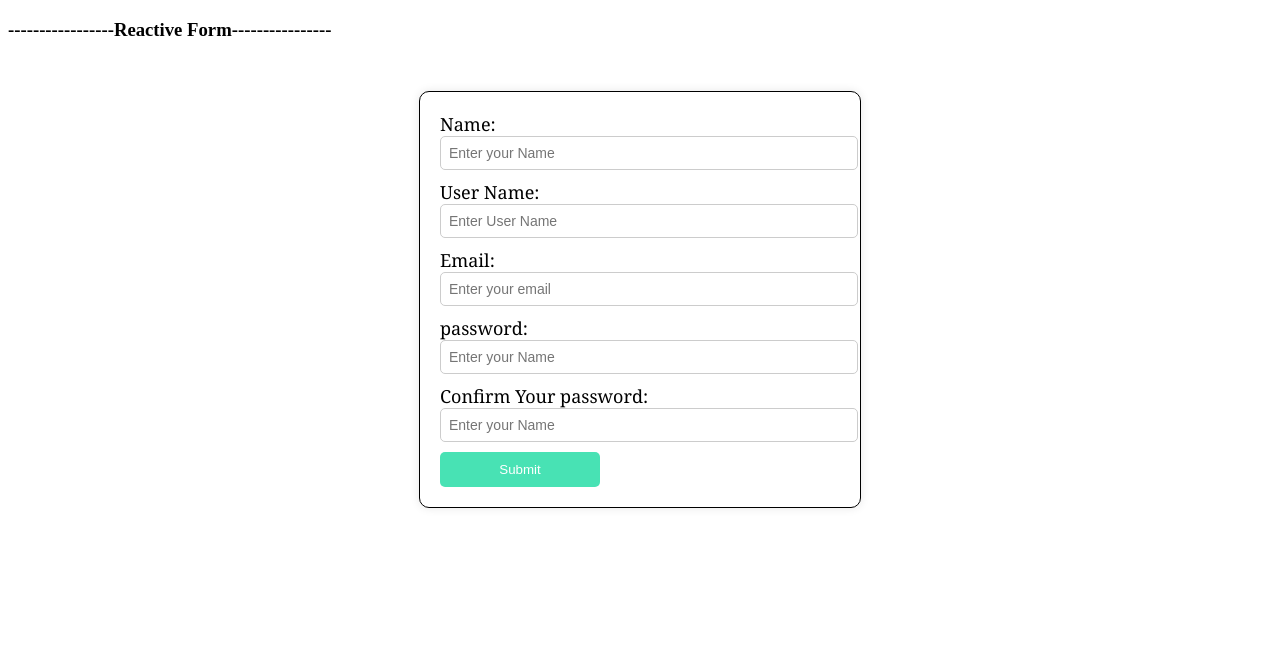
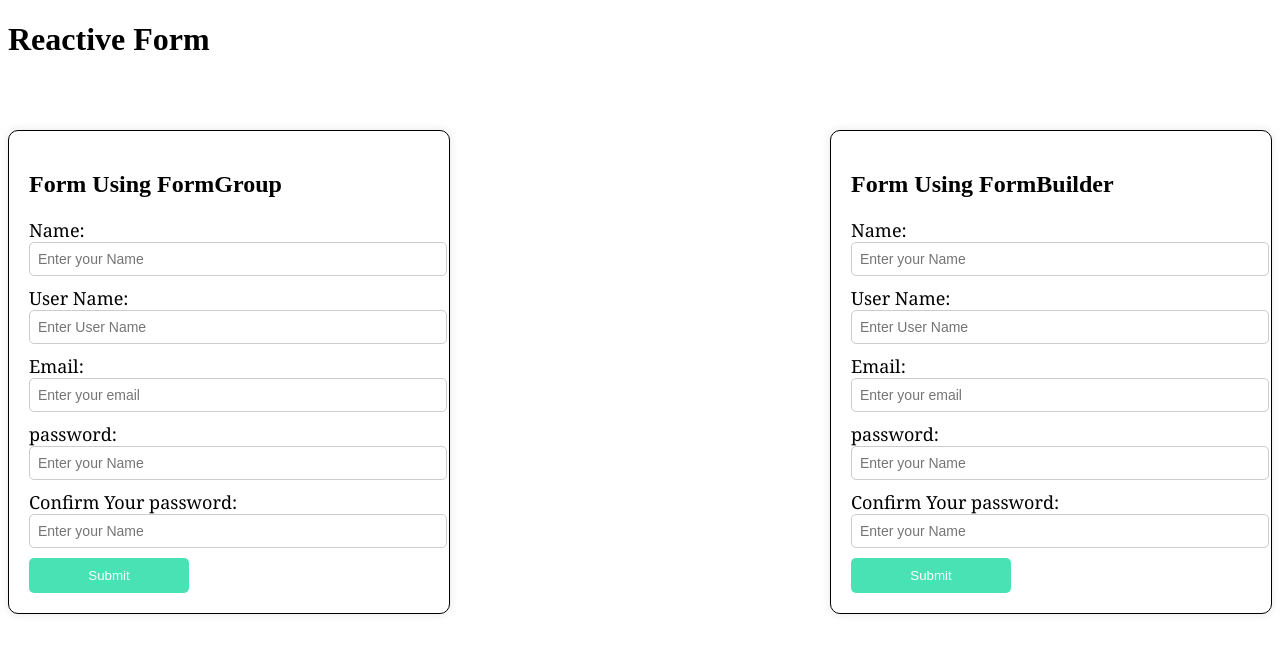
Before and after one commit to an-payalmemane/Angular, an Angular app: page / in a window 1280 px wide. Shown: the top 652 px of the page. Built offline with nearby package versions, Linux system fonts and the light colour scheme.

Commit message:
changes done

```diff
--- /dev/null
+++ b/src/app/example/example.component.html
@@ -0,0 +1 @@
+<p>example works!</p>
--- a/src/app/user/user.component.html
+++ b/src/app/user/user.component.html
@@ -27,36 +27,70 @@
 
 
 
-<h3>-----------------Reactive Form----------------</h3>
-<div class="container">
+<h1>Reactive Form</h1>
+<div class="container" style="float: left;">
+    <h2>Form Using FormGroup</h2>
     <form [formGroup]="user" (ngSubmit)=" userForm()">
         <label>Name: </label>
         <input type="text" placeholder="Enter your Name" formControlName="name">
-        <span *ngIf="formControls.name.invalid && formControls.name.touched">
+        <span *ngIf="formControls.name.invalid && formControls.name.touched" style="color: blue;">
             Name is required and must be at least 3 characters.
           </span>
         <br>
         <label>User Name: </label>
         <input type="text" placeholder="Enter User Name" formControlName="username">
-        <span *ngIf="formControls.username.invalid && formControls.username.touched">
+        <span *ngIf="formControls.username.invalid && formControls.username.touched" style="color: blue;">
             User Name is required and must be at least 5 characters.
           </span><br>
         <label>Email: </label>
         <input type="email" placeholder="Enter your email" formControlName="email">
-        <span *ngIf="formControls.email.invalid && formControls.email.touched">
+        <span *ngIf="formControls.email.invalid && formControls.email.touched" style="color: blue;">
             Email is required .
           </span><br>
         <label>password: </label>
         <input type="password" placeholder="Enter your Name" formControlName="password">
-        <span *ngIf="formControls.password.invalid && formControls.password.touched">
+        <span *ngIf="formControls.password.invalid && formControls.password.touched" style="color: blue;">
             Password is required and must be at least 8 characters.
           </span><br>
         <label>Confirm Your password: </label>
         <input type="password" placeholder="Enter your Name" formControlName="confirmPass">
-        <span *ngIf="formControls.confirmPass.invalid && formControls.confirmPass.touched">
+        <span *ngIf="formControls.confirmPass.invalid && formControls.confirmPass.touched" style="color: blue;">
             Password is required and must be at least 8 characters.
           </span>
-          <span *ngIf="!passwordsMatch()">password doesn't matched </span><br>
+          <span *ngIf="!passwordsMatch()" style="color: blue;">password doesn't matched </span><br>
         <button >Submit</button>
     </form>
 </div>
+<div style="float: right;" class="container">
+  <h2>Form Using FormBuilder</h2>
+    <form [formGroup]="registerForm" (ngSubmit)=" userForm1()">
+        <label>Name: </label>
+        <input type="text" placeholder="Enter your Name" formControlName="name">
+        <span *ngIf="formControls1.name.invalid && formControls1.name.touched" style="color: red;">
+            Name is required and must be at least contain 3 characters.
+          </span>
+        <br>
+        <label>User Name: </label>
+        <input type="text" placeholder="Enter User Name" formControlName="username">
+        <span *ngIf="formControls1.username.invalid && formControls1.username.touched" style="color: red;">
+            User Name is required and must be at least contain  5 characters.
+          </span><br>
+        <label>Email: </label>
+        <input type="email" placeholder="Enter your email" formControlName="email">
+        <span *ngIf="formControls1.email.invalid && formControls1.email.touched" style="color: red;">
+            Please enter a valid email.
+          </span><br>
+        <label>password: </label>
+        <input type="password" placeholder="Enter your Name" formControlName="password">
+        <span *ngIf="formControls1.password.invalid && formControls1.password.touched" style="color: red;">
+            Password is required and must be at least 8 characters.
+          </span><br>
+        <label>Confirm Your password: </label>
+        <input type="password" placeholder="Enter your Name" formControlName="confirmPass">
+        <span *ngIf="formControls1.confirmPass.invalid && formControls1.confirmPass.touched" style="color: red;">
+            Password is required and must be at least 8 characters.
+          </span>
+          <span *ngIf="!passwordsMatch1()" style="color: red;">password doesn't matched </span><br>
+        <button>Submit</button>
+    </form>
+</div>
--- a/src/app/user/user.component.ts
+++ b/src/app/user/user.component.ts
@@ -1,5 +1,5 @@
-import { Component, Input, Output, EventEmitter } from '@angular/core';
-import {FormsModule, ReactiveFormsModule, FormControl, FormGroup, Validators} from '@angular/forms';
+import { Component, Input, Output, EventEmitter, inject } from '@angular/core';
+import {FormsModule, ReactiveFormsModule, FormControl, FormGroup, Validators, FormBuilder} from '@angular/forms';
 
 import { CommonModule } from '@angular/common';
 @Component({
@@ -55,7 +55,30 @@ export class UserComponent  {
     if(this.user.valid){
       alert("Login SuccessFully ");
     }
+
     this.user.reset();
   }
 
+  private fb= inject(FormBuilder);
+  registerForm = this.fb.group({
+    name: ['', Validators.required],
+    username: ['', [Validators.required, Validators.minLength(5)]],
+    email: ['', [Validators.required, Validators.email]],
+    password: ['', [Validators.required, Validators.minLength(8)]],
+    confirmPass: ['', [Validators.required, Validators.minLength(8)]]
+  });
+  get formControls1(){
+    return this.registerForm.controls;
+
+  }
+  passwordsMatch1(): boolean {
+    return this.registerForm.get('password')?.value === this.registerForm.get('confirmPass')?.value;
+  }
+  userForm1(){
+    if(this.registerForm.valid){
+      alert("Login SuccessFully ");
+    }
+
+    this.registerForm.reset();
+  }
 }
```
Also changed, not shown: src/app/example/example.component.ts (added, +11 -0 lines), src/app/example/example.component.css (added), 1 other file (tests, documents, lock files or other folders).
